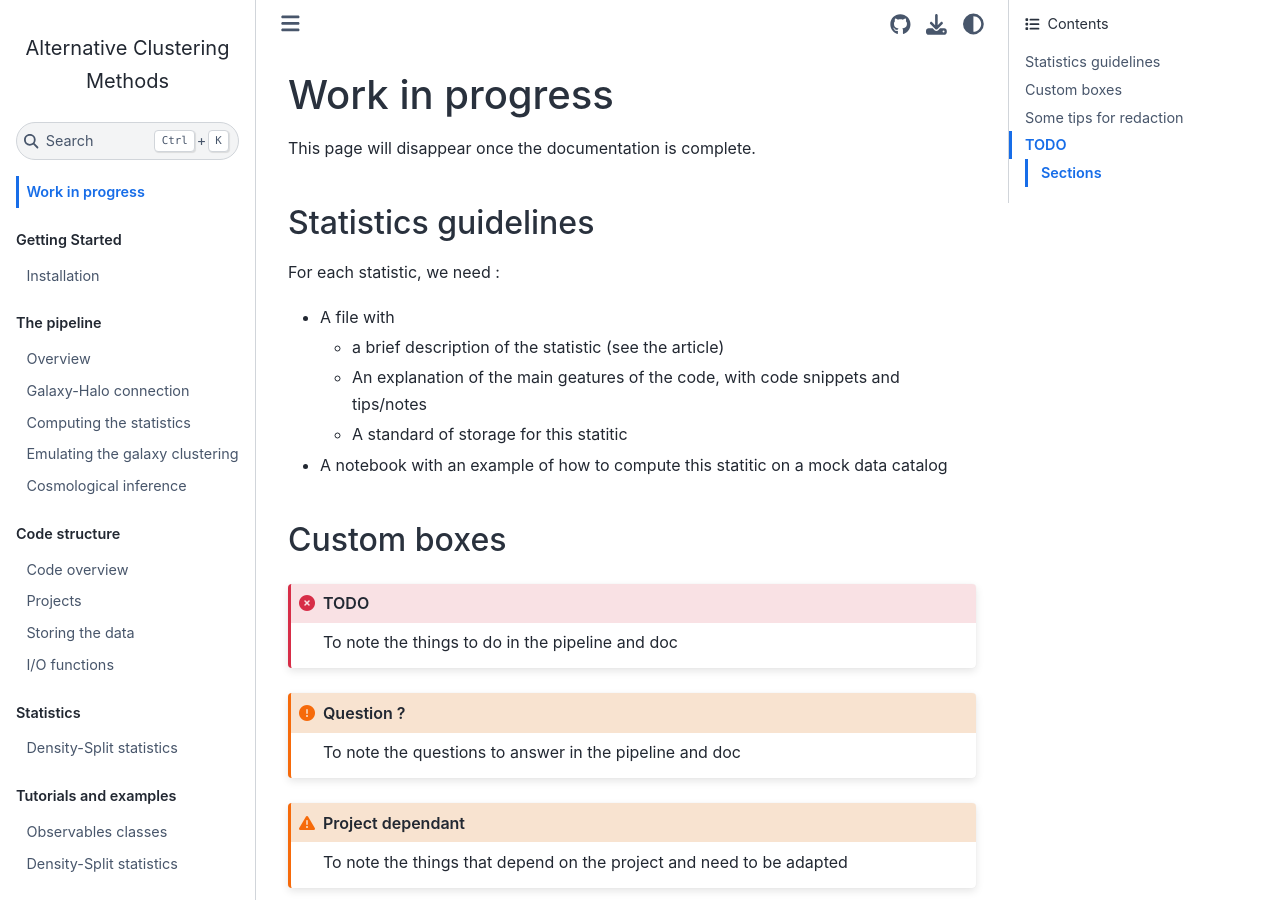
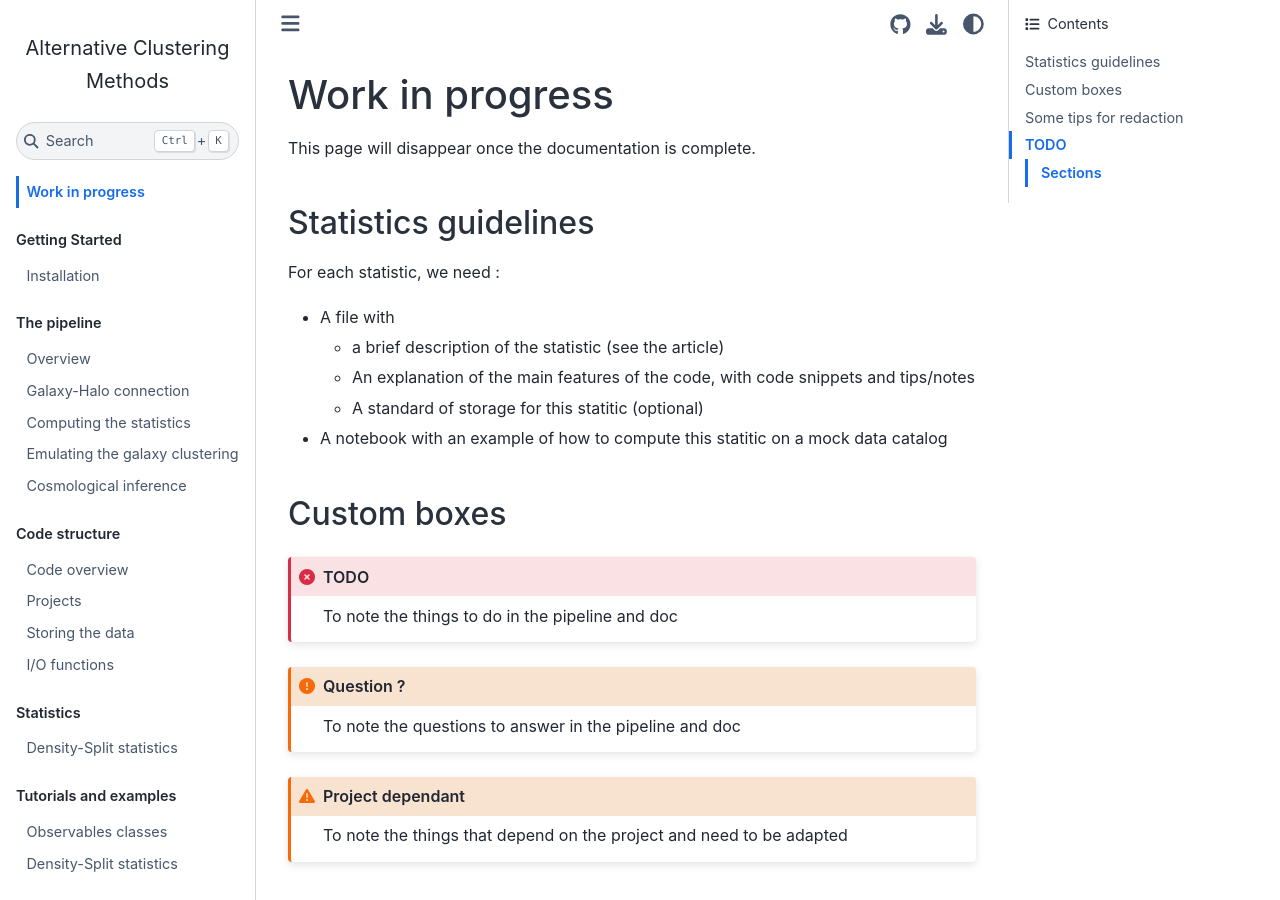
Before and after one commit to epaillas/acm, a Sphinx documentation site: the page built from docs/WIP.md, in a window 1280 px wide and 900 px high. Built offline with Sphinx 7.4.7 and the Sphinx Book theme 1.1.4, drawn with Linux system fonts in a browser that asks for light colours; some of the changed text lies outside the part shown.

Commit message:
updated todo

```diff
--- a/docs/WIP.md
+++ b/docs/WIP.md
@@ -7,8 +7,8 @@
 For each statistic, we need :
 - A file with
   - a brief description of the statistic (see the article)
-  - An explanation of the main geatures of the code, with code snippets and tips/notes
-  - A standard of storage for this statitic
+  - An explanation of the main features of the code, with code snippets and tips/notes
+  - A standard of storage for this statitic (optional)
 - A notebook with an example of how to compute this statitic on a mock data catalog
 
 ## Custom boxes
@@ -91,4 +92,4 @@
   - [x] Dependencies
   - [ ] Citations
 - [ ] Tutorials
-- [ ] API
+- [x] API
```
Also changed, not shown: other parts of docs/WIP.md (+5 -4 lines).
